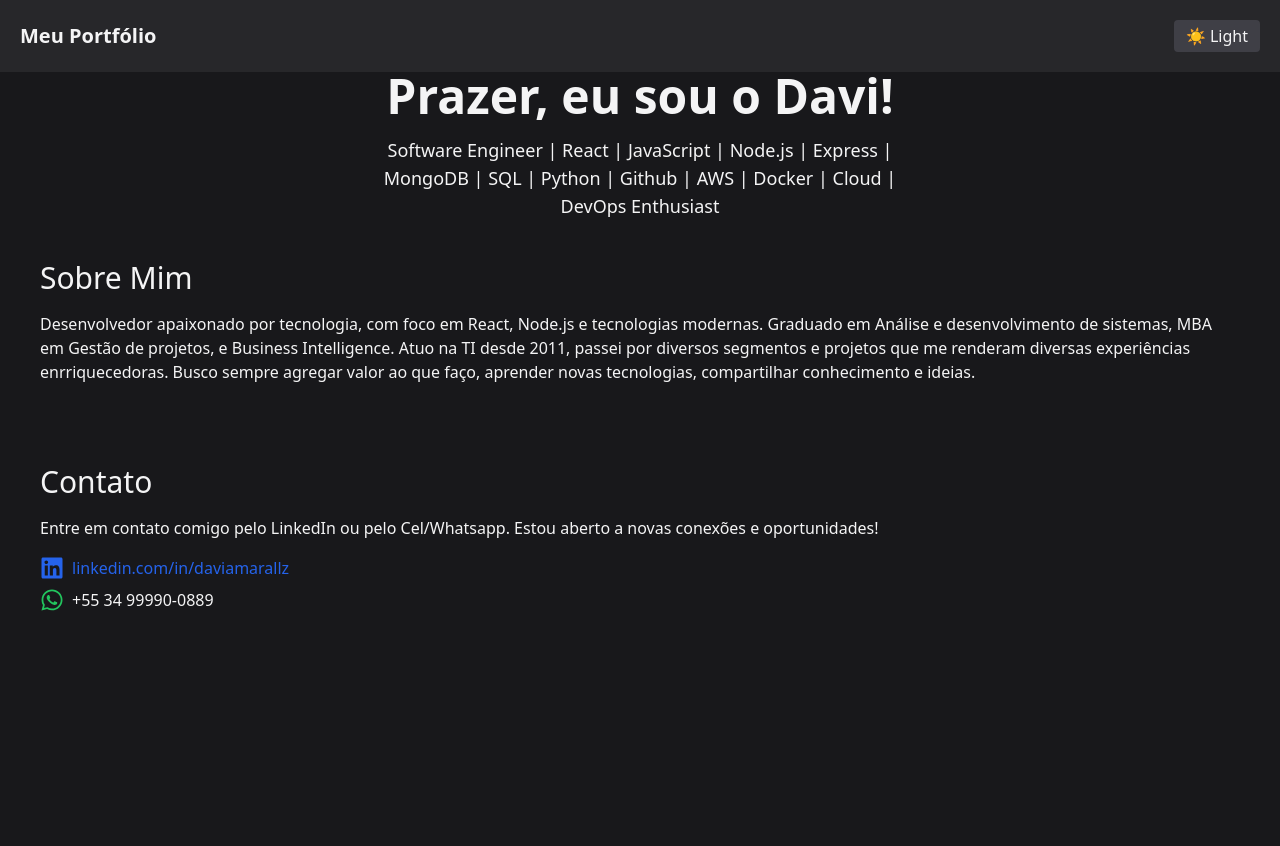
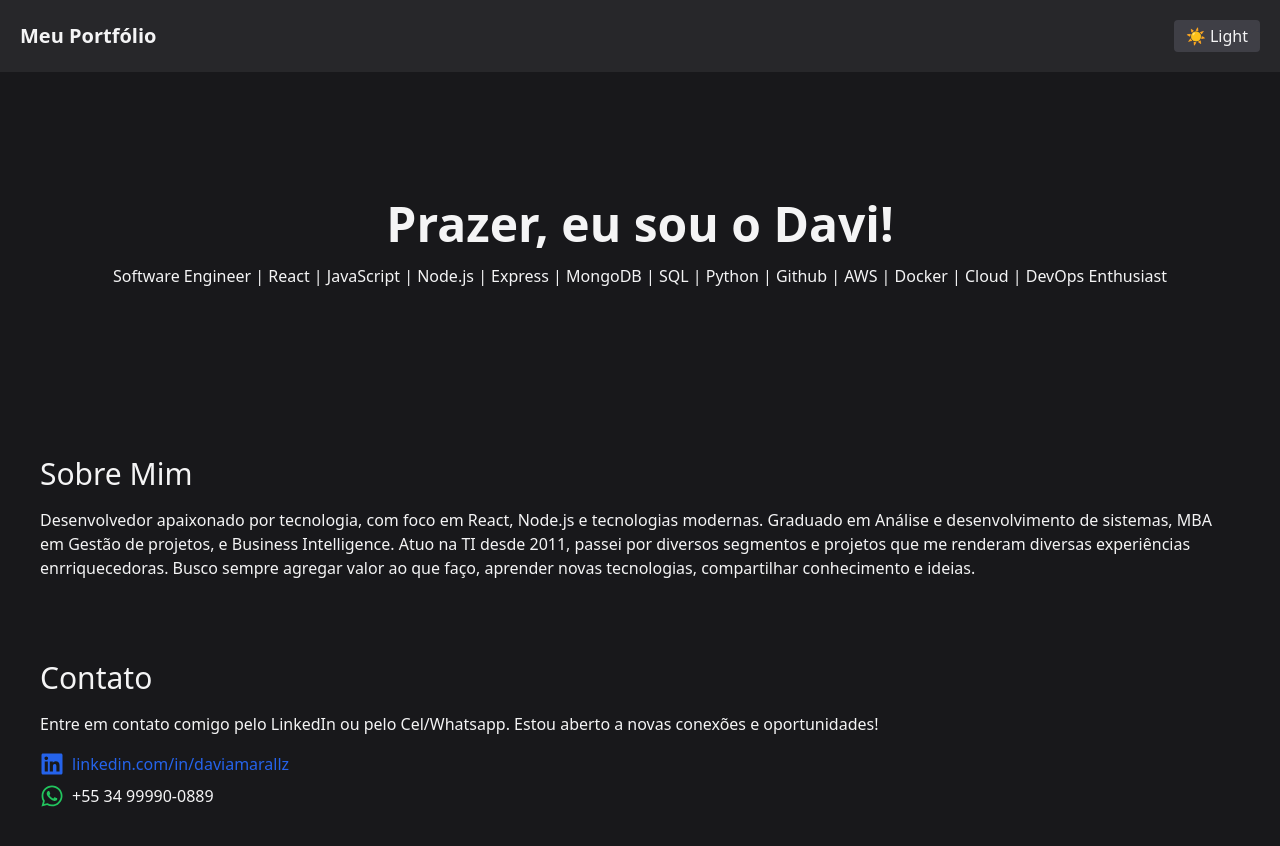
Before and after one commit to daviamarall/react-portfolio, a React (Vite) app: page / in a window 1280 px wide. Before the commit the page ends 800 px from the top, so only its background shows below. Built offline with nearby package versions, Linux system fonts and the light colour scheme.

Commit message:
react portifolio update

```diff
--- a/src/pages/Home.jsx
+++ b/src/pages/Home.jsx
@@ -1,9 +1,9 @@
 function Home() {
   return (
-    <section className="flex flex-col justify-center items-center">
-      <div className="max-w-xl text-center px-4">
+    <section className="py-32 flex flex-col justify-center items-center">
+      <div className="flex flex-col justify-center items-center px-4">
         <h1 className="text-5xl font-bold mb-4">Prazer, eu sou o Davi!</h1>
-        <p className="text-lg">
+        <p className="whitespace-nowrap text-center text-sm sm:text-base">
           Software Engineer | React | JavaScript | Node.js | Express | MongoDB | SQL | Python | Github | AWS | Docker | Cloud | DevOps Enthusiast
         </p>
       </div>
```
